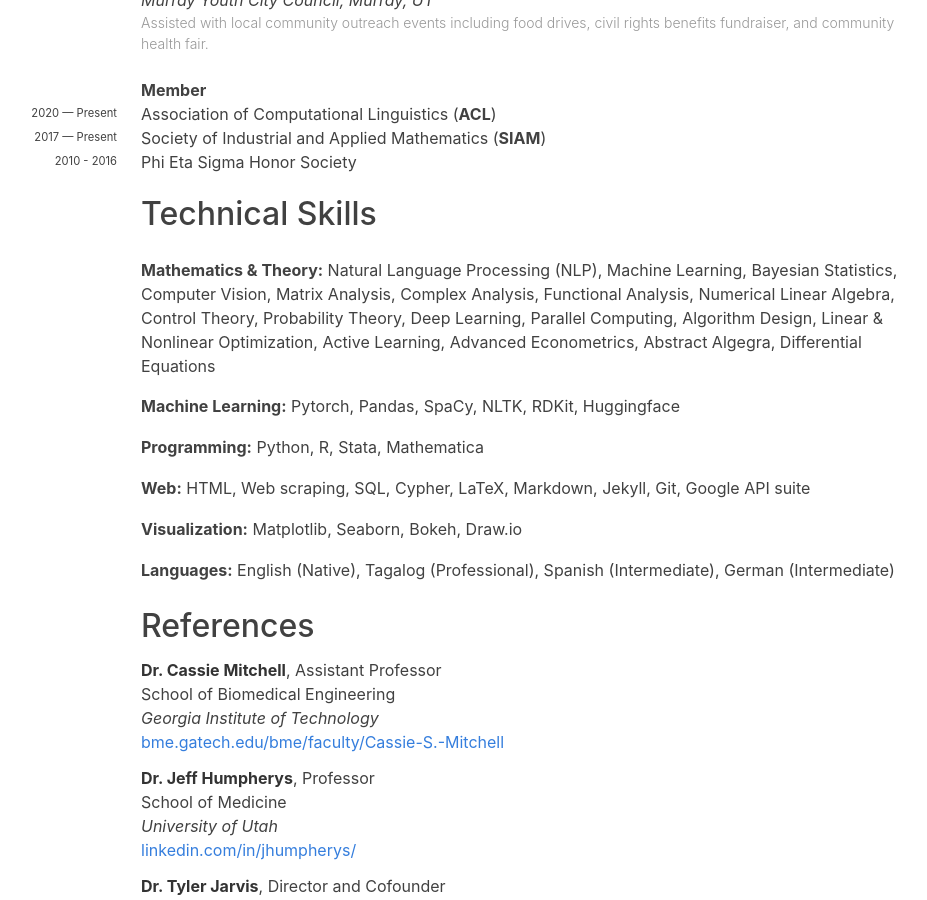
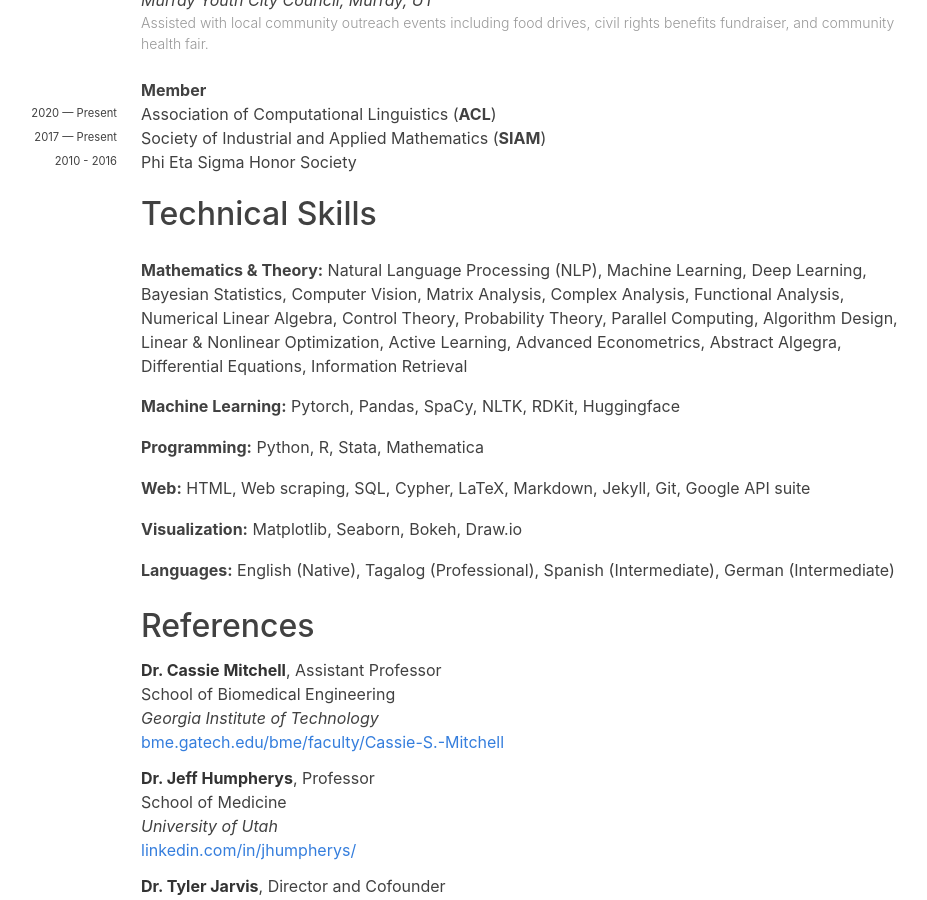
Before and after one commit to davidkartchner/davidkartchner.github.io, a Jekyll site: the page built from cv.md, in a window 1280 px wide and 900 px high, scrolled down 7434 px. Shown: the whole window, without its empty margins (191-1118 px from the left). Built offline with Jekyll 4.4.1, drawn with Linux system fonts in a browser that asks for light colours; nearby versions of some CDN libraries; some web fonts are replaced.

Commit message:
update skills

```diff
--- a/_data/skills.yaml
+++ b/_data/skills.yaml
@@ -8,6 +8,7 @@
   items:
     - Natural Language Processing (NLP)
     - Machine Learning
+    - Deep Learning
     - Bayesian Statistics
     - Computer Vision
     - Matrix Analysis
@@ -16,7 +17,6 @@
     - Numerical Linear Algebra
     - Control Theory
     - Probability Theory
-    - Deep Learning
     - Parallel Computing
     - Algorithm Design
     - Linear & Nonlinear Optimization
@@ -24,6 +24,7 @@
     - Advanced Econometrics
     - Abstract Algegra
     - Differential Equations
+    - Information Retrieval
 
 - name: Machine Learning
   items:
```
